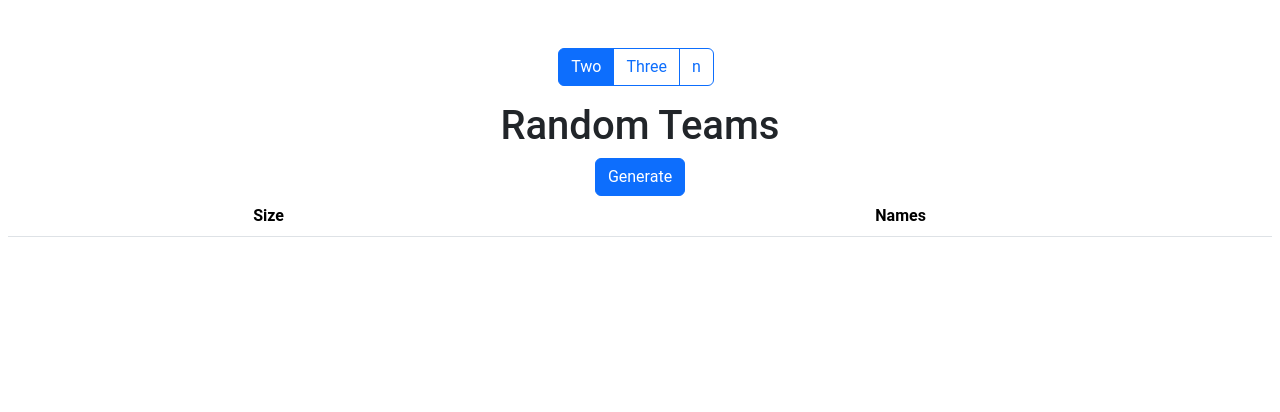
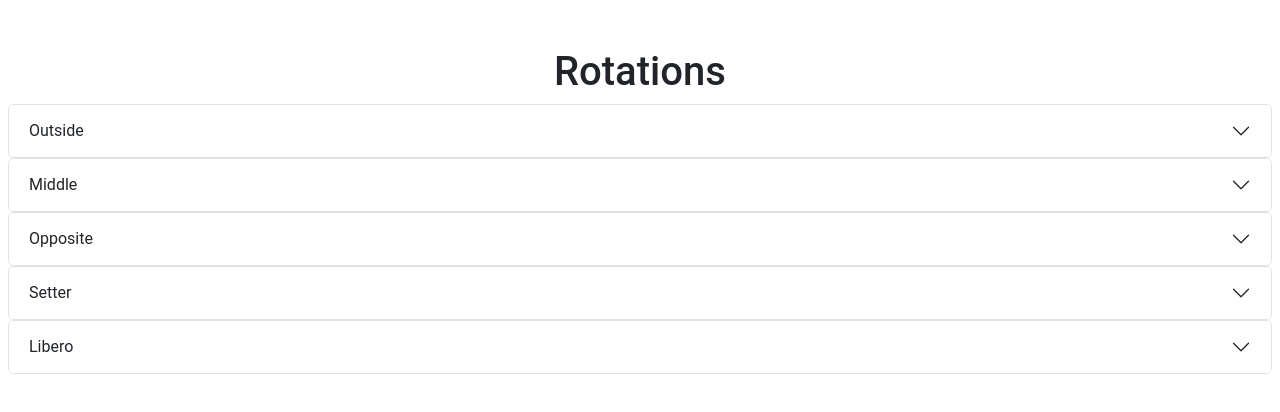
Before and after one commit to 3Int/vb, an Angular app: page / in a window 1280 px wide. Shown: the top 412 px of the page. Built offline with nearby package versions, Linux system fonts and the light colour scheme.

Commit message:
wip: rotations accordion

```diff
--- a/src/app/app.component.html
+++ b/src/app/app.component.html
@@ -1,5 +1,5 @@
 <main class="main">
-<app-screen-basic [players]="players"></app-screen-basic>
+<app-screen-rotations [players]="players"></app-screen-rotations>
 </main>
 
 <router-outlet />
--- a/src/app/screen-rotations/screen-rotations.component.html
+++ b/src/app/screen-rotations/screen-rotations.component.html
@@ -1 +1,65 @@
-<p>rotations!</p>
+<div class="justify-content-md-center">
+<h1>Rotations</h1>
+<div ngbAccordion>
+  <div ngbAccordionItem>
+    <h2 ngbAccordionHeader>
+      <button ngbAccordionButton>Outside</button>
+    </h2>
+    <div ngbAccordionCollapse>
+      <div ngbAccordionBody>
+          @for (player of outsidePlayers; track $index) {
+            {{ player.name }}
+          }
+      </div>
+    </div>
+  </div>
+</div>
+<div ngbAccordion>
+  <div ngbAccordionItem>
+    <h2 ngbAccordionHeader>
+      <button ngbAccordionButton>Middle</button>
+    </h2>
+    <div ngbAccordionCollapse>
+      <div ngbAccordionBody>
+        <ng-template>Content for the first item</ng-template>
+      </div>
+    </div>
+  </div>
+</div>
+<div ngbAccordion>
+  <div ngbAccordionItem>
+    <h2 ngbAccordionHeader>
+      <button ngbAccordionButton>Opposite</button>
+    </h2>
+    <div ngbAccordionCollapse>
+      <div ngbAccordionBody>
+        <ng-template>Content for the first item</ng-template>
+      </div>
+    </div>
+  </div>
+</div>
+<div ngbAccordion>
+  <div ngbAccordionItem>
+    <h2 ngbAccordionHeader>
+      <button ngbAccordionButton>Setter</button>
+    </h2>
+    <div ngbAccordionCollapse>
+      <div ngbAccordionBody>
+        <ng-template>Content for the first item</ng-template>
+      </div>
+    </div>
+  </div>
+</div>
+<div ngbAccordion>
+  <div ngbAccordionItem>
+    <h2 ngbAccordionHeader>
+      <button ngbAccordionButton>Libero</button>
+    </h2>
+    <div ngbAccordionCollapse>
+      <div ngbAccordionBody>
+        <ng-template>Content for the first item</ng-template>
+      </div>
+    </div>
+  </div>
+</div>
+</div>
--- a/src/app/screen-rotations/screen-rotations.component.ts
+++ b/src/app/screen-rotations/screen-rotations.component.ts
@@ -2,13 +2,29 @@
 import { Component, Input } from '@angular/core';
 import { FormsModule } from '@angular/forms';
 import { Player } from '../model';
+import { NgbAccordionBody, NgbAccordionCollapse, NgbAccordionHeader, NgbAccordionItem, NgbAccordionButton, NgbAccordionDirective, NgbAccordionToggle } from '@ng-bootstrap/ng-bootstrap';
 
 @Component({
   selector: 'app-screen-rotations',
-  imports: [FormsModule],
+  imports: [FormsModule, NgbAccordionButton, NgbAccordionDirective, NgbAccordionItem, NgbAccordionHeader, NgbAccordionToggle, NgbAccordionBody, NgbAccordionCollapse,],
   templateUrl: './screen-rotations.component.html',
   styleUrl: './screen-rotations.component.less'
 })
 export class ScreenRotationsComponent {
   @Input() players!: Player[];
+  get outsidePlayers(): Player[] {
+    return this.players.filter(player => !player.outside);
+  }
+  get middlePlayers(): Player[] {
+    return this.players.filter(player => player.middle);
+  }
+  get oppositePlayers(): Player[] {
+    return this.players.filter(player => player.opposite);
+  }
+  get SetterPlayers(): Player[] {
+    return this.players.filter(player => player.setter);
+  }
+  get LiberoPlayers(): Player[] {
+    return this.players.filter(player => player.libero);
+  }
 }
```
